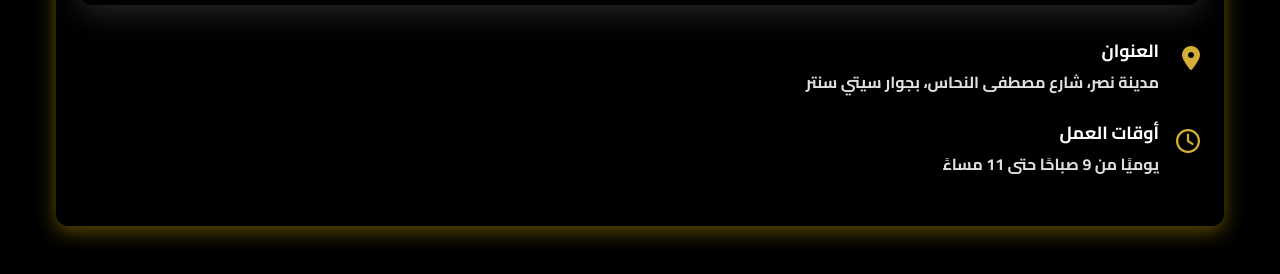
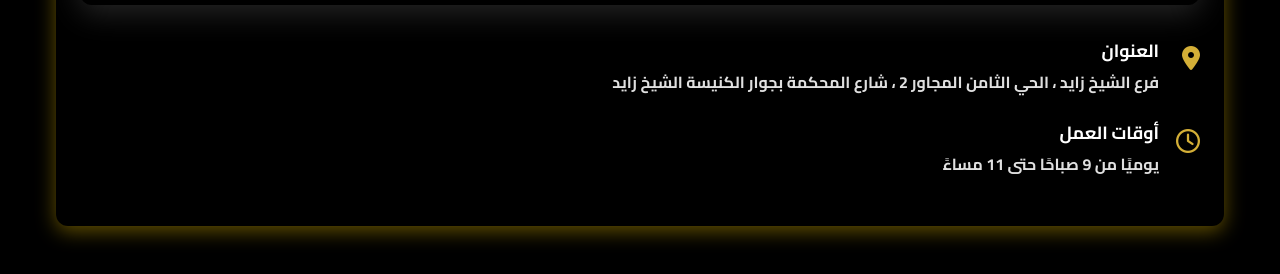
Before and after one commit to smart-nes/Www.Ladona-Elamir-SERVER-Social-Nest-.com, a plain HTML site: page MAP.HTML in a window 1280 px wide. Shown: the part 1663-1937 px from the top of the page. Drawn offline with Linux system fonts and the light colour scheme.

Commit message:
Update MAP.HTML

```diff
--- a/MAP.HTML
+++ b/MAP.HTML
@@ -261,7 +261,7 @@
                         <div class="detail-icon"><i class="fas fa-map-marker-alt"></i></div>
                         <div class="detail-content">
                             <h3>العنوان</h3>
-                            <p>مدينة نصر، شارع مصطفى النحاس، بجوار سيتي سنتر</p>
+                            <p>فرع الشيخ زايد ، الحي الثامن المجاور 2  ، شارع المحكمة بجوار الكنيسة الشيخ زايد</p>
                         </div>
                     </div>
                     <div class="detail-item">
```
